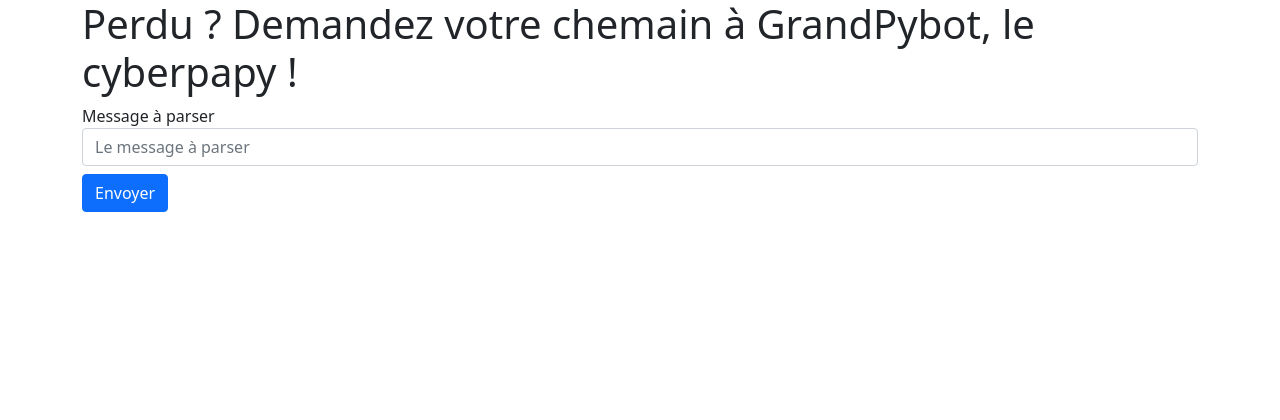
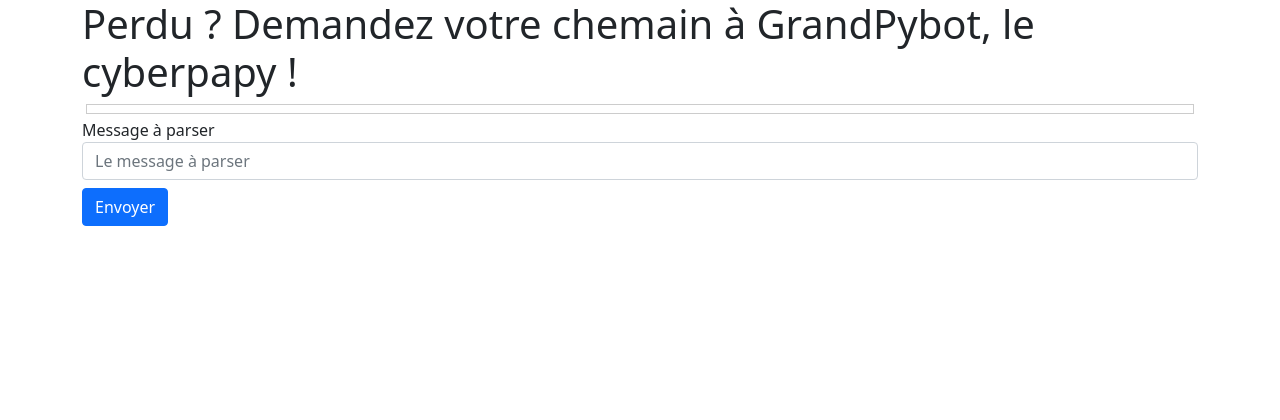
Before and after one commit to Shriukan33/P7_GrandPyBot_OC, a Flask app: page / in a window 1280 px wide. Shown: the top 420 px of the page. Run offline with Flask 2, Linux system fonts and the light colour scheme; some libraries are stand-ins or nearby versions.

Commit message:
Add message display feature.

```diff
--- a/src/main.py
+++ b/src/main.py
@@ -22,9 +22,20 @@ def landing_page():
 @app.route("/ajax/parser", methods=['GET', 'POST'])
 def parser():
     data = request.form.to_dict()
+
     unparsed_message = data["unparsed_message"]
+    # TODO: Clean the message to avoid XSS attacks
+    user_message = wrap_message(unparsed_message, is_bot=False)
+
     parsed_message = parse_message(unparsed_message)
-    return render_template("home.html")
+    # TODO: Add a call to Wikimedia API to complete the answer
+    bot_anwser = wrap_message(parsed_message, is_bot=True)
+
+    context = {}
+    # TODO: Keep more than one message in the history
+    # make it scrollable and responsive.
+    context["message_history"] = [user_message, bot_anwser]
+    return render_template("messages.html", **context)
 
 
 def parse_message(message: str) -> str:
@@ -37,10 +48,8 @@ def parse_message(message: str) -> str:
 
     # Cleanse the list from stop words
     for word in splitted_message:
-        print("examinated word :", word)
         for stop_word in STOP_WORDS:
             if word == stop_word:
-                print("match", word)
                 parsed_message.remove(word)
                 break
 
@@ -57,11 +66,9 @@ def wrap_message(message: str, is_bot: bool) -> str:
     """
     formated_message = ""
 
-    # TODO: Add format to the message
-    # Add names before the message
     if is_bot:
-        pass
+        formated_message = "<b>GrandPy:</b> " + message
     else:
-        pass
+        formated_message = "<b>Vous:</b> " + message
 
     return formated_message
--- /dev/null
+++ b/src/static/grandpy.css
@@ -0,0 +1,6 @@
+div.scroll {
+    overflow-x: hidden;
+    overflow-y: auto;
+    text-align:justify;
+    border: 1px solid #ccc;
+}
--- a/src/static/javascript/send_to_parser.js
+++ b/src/static/javascript/send_to_parser.js
@@ -6,20 +6,22 @@ $(function(){
 })
 
 // Send message to parser
-document.querySelector("#unparsed_message_form").addEventListener("submit", () => {
+document.querySelector("#unparsed_message_form").addEventListener("submit", async function() {
     // Get the message
     console.log("Sending message to parser...")
     var form = new FormData(document.querySelector("#unparsed_message_form"))
     console.log(form)
     csrftoken = document.getElementsByName("csrf_token")[0].value
     // Send the message to the parser
-    fetch("/ajax/parser", {
+    messages_html = await fetch("/ajax/parser", {
         method: "POST",
         headers: {
             "X-CSRFToken": csrftoken
         },
         body: form
-    })
+    }).then((messages_html) => {return messages_html.text()})
+
+    $("#message_history").html(messages_html)
     // Clear the message
     document.querySelector("#unparsed_message").value = ""
 
--- a/src/templates/home.html
+++ b/src/templates/home.html
@@ -13,6 +13,7 @@
         integrity="sha384-1BmE4kWBq78iYhFldvKuhfTAU6auU8tT94WrHftjDbrCEXSU1oBoqyl2QvZ6jIW3"
         crossorigin="anonymous">
         <link rel="shortcut icon" href="{{ url_for('static', filename='favicon.ico') }}">
+        <link rel="stylesheet" href="{{ url_for('static', filename='grandpy.css')}}" >
     {% endblock styles %}
 
 {% endblock head %}
@@ -27,13 +28,7 @@
         <h1>Perdu ? Demandez votre chemain à GrandPybot,
         le cyberpapy !</h1>
 
-        <div id="message_history">
-            {% for message in message_history %}
-                <div class="message">
-                    <p>{{ message }}</p>
-                </div>
-            {% endfor %}
-        </div>
+        <div id="message_history" class="scroll m-1 p-1"></div>
 
         <div class="form-group">
             <form id="unparsed_message_form" action="" method="post">
--- /dev/null
+++ b/src/templates/messages.html
@@ -0,0 +1,3 @@
+{% for message in message_history %}
+        <p class='message'>{{ message|safe }}</p>
+{% endfor %}
```
